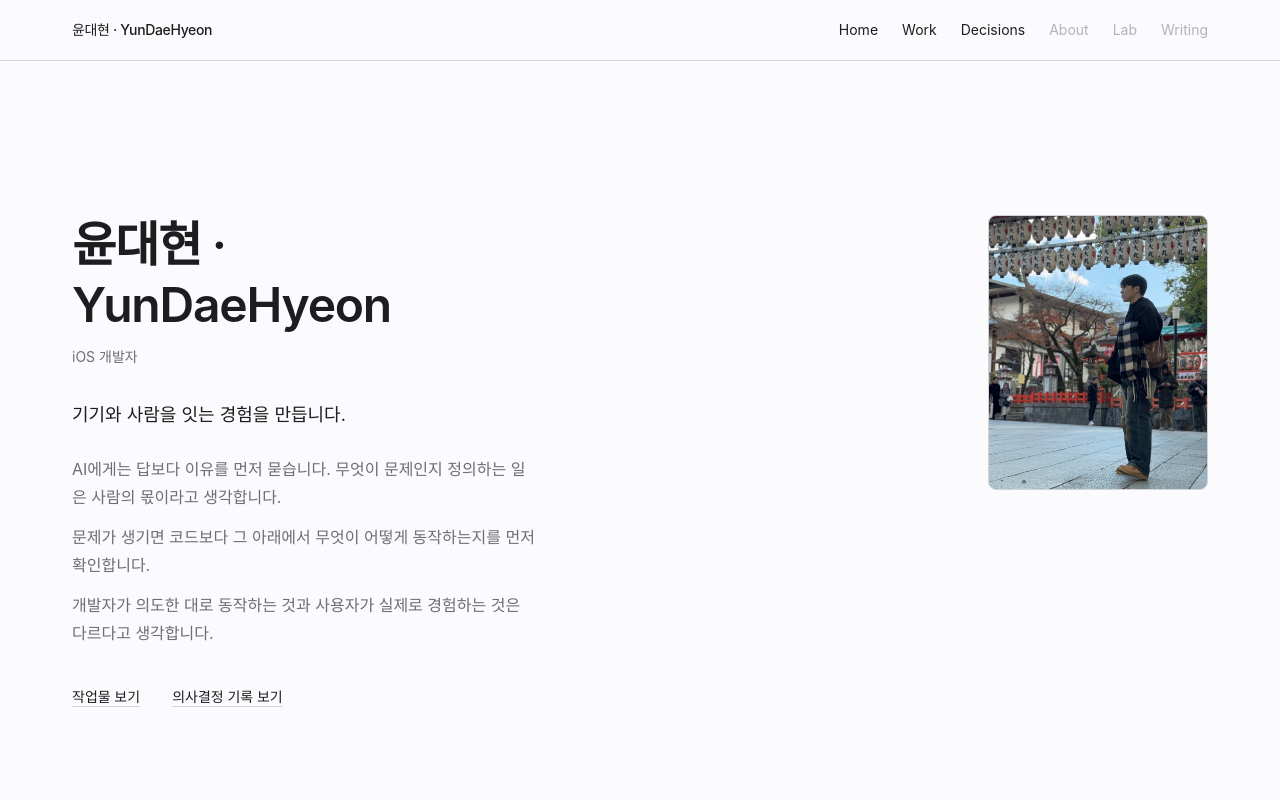
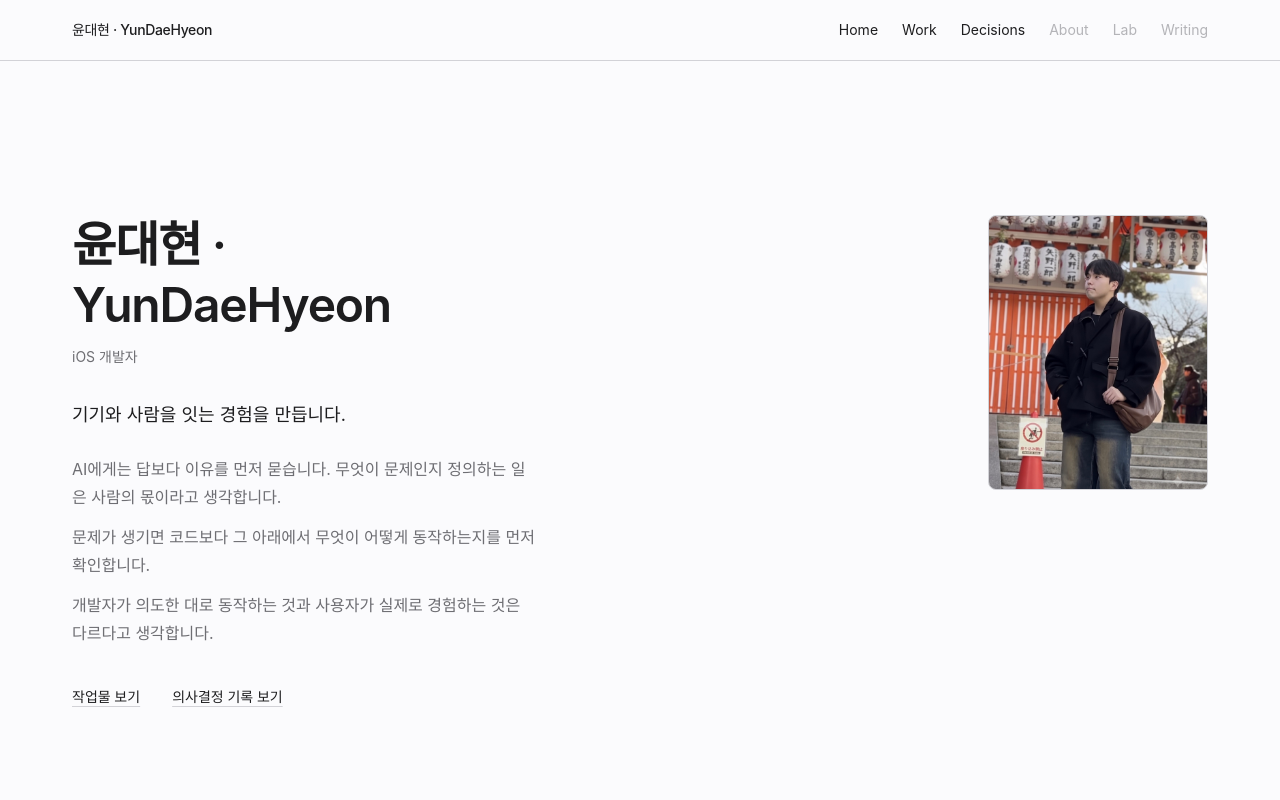
Before and after one commit to YunDaeHyeon/daegom.dev, a Next.js app: page / in a window 1280 px wide. Shown: the top 800 px of the page. Built offline with nearby package versions, Linux system fonts and the light colour scheme.

Commit message:
feat: 얼굴이 잘 보이는 사진으로 프로필 이미지 교체

```diff
--- a/components/profile-photo.tsx
+++ b/components/profile-photo.tsx
@@ -9,7 +9,7 @@ export function ProfilePhoto() {
         fill
         sizes="220px"
         priority
-        className="object-cover"
+        className="object-cover object-[50%_30%]"
       />
     </div>
   );
```
Also changed, not shown: public/photos/profile.jpg.
